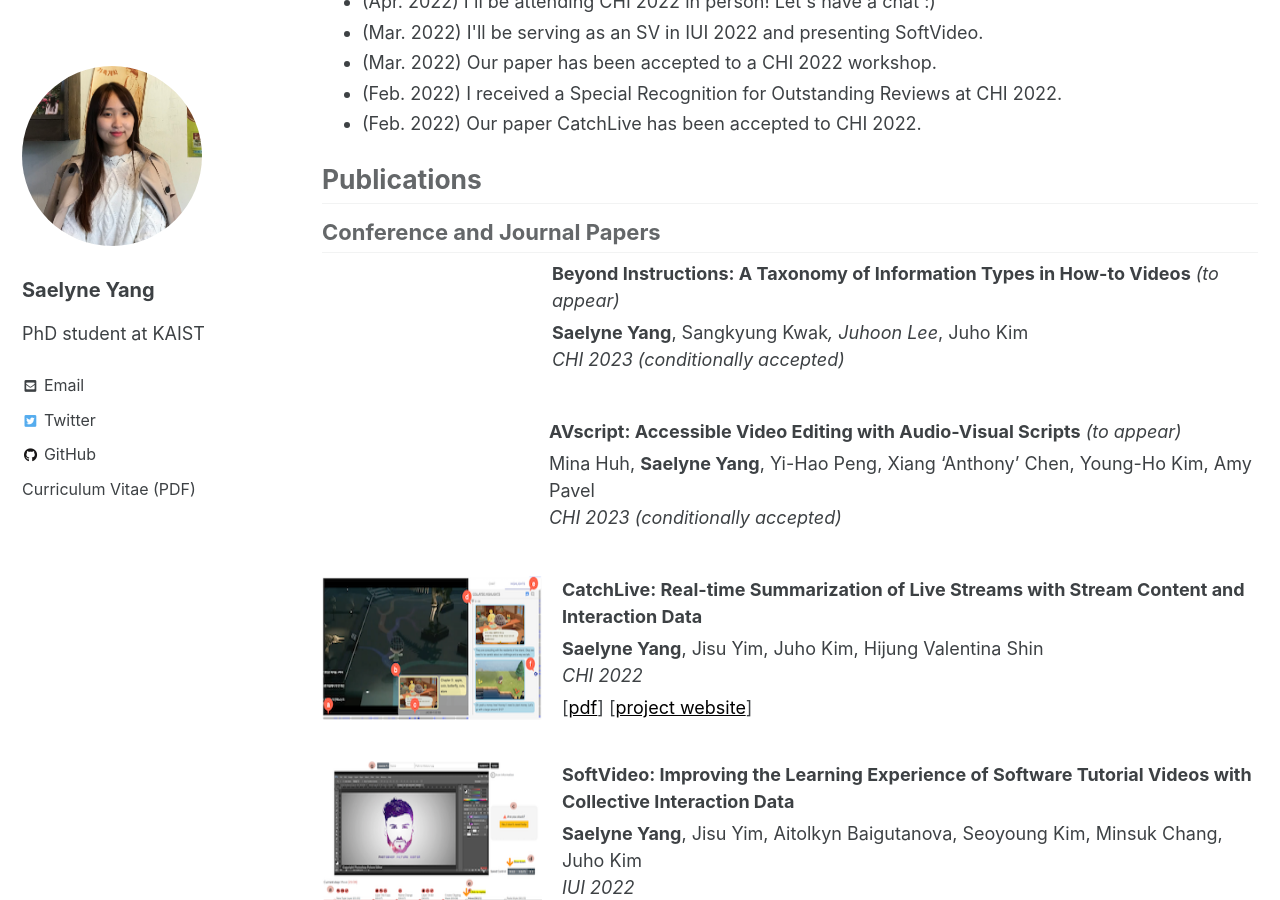
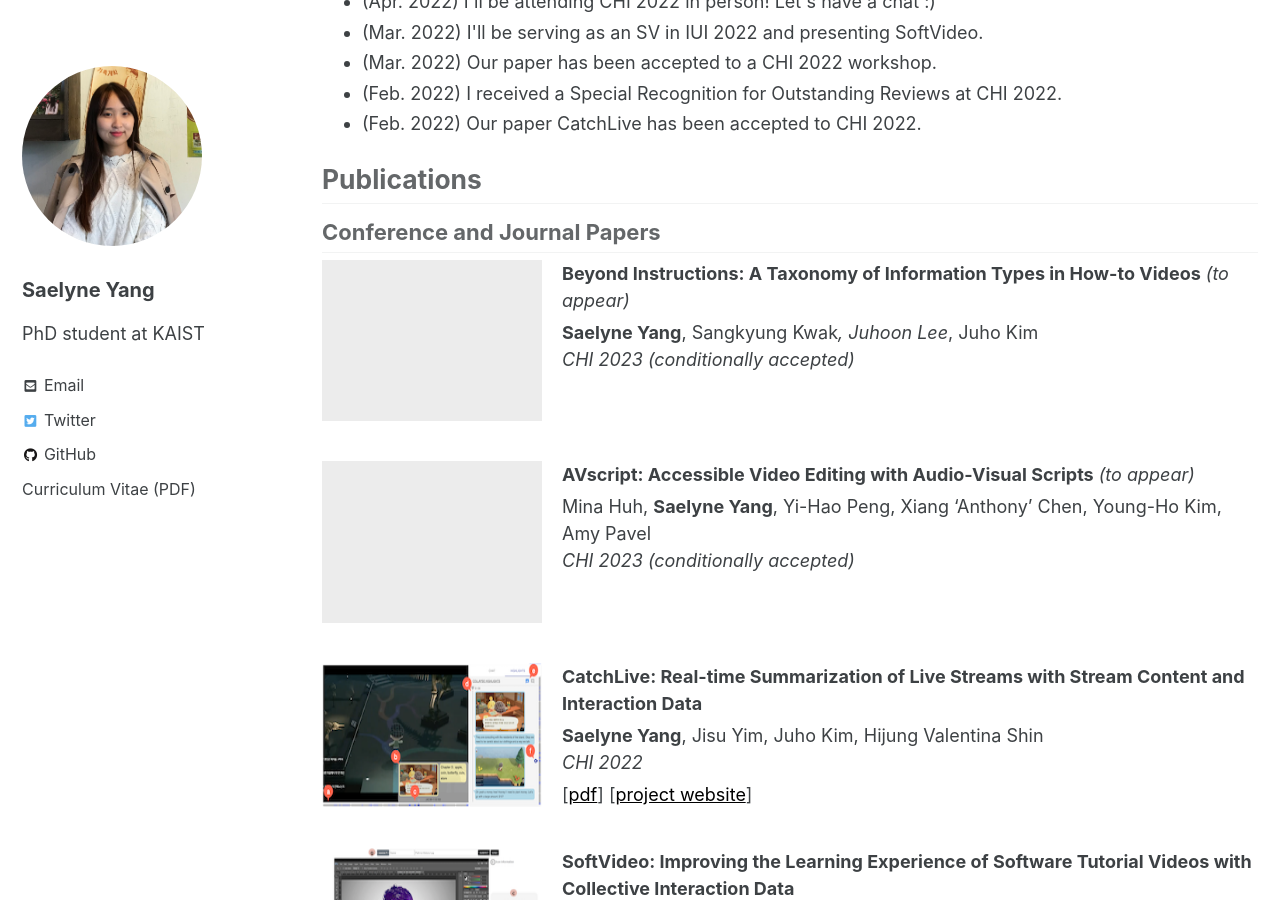
Before and after one commit to saelyne/saelyne-website, a Jekyll site: the page built from index.html, in a window 1280 px wide and 900 px high, scrolled down 398 px. Built offline with Jekyll 4.4.1, drawn with Linux system fonts in a browser that asks for light colours; cached includes are drawn as plain includes; the list of posts is cut into pages by our own code.

Commit message:
blank img

```diff
--- a/_data/publications.yml
+++ b/_data/publications.yml
@@ -3,7 +3,7 @@
   venue: "CHI 2023 (conditionally accepted)"
   year: 2023
   type: conference
-  img: ""
+  img: "./../assets/img/blank.png"
   materials:
   award: ""
   link: ""
@@ -12,7 +12,7 @@
   venue: "CHI 2023 (conditionally accepted)"
   year: 2023
   type: conference
-  img: ""
+  img: "./../assets/img/blank.png"
   materials:
   award: ""
   link: ""
```
Also changed, not shown: assets/img/blank.png (added), 2 other files.
